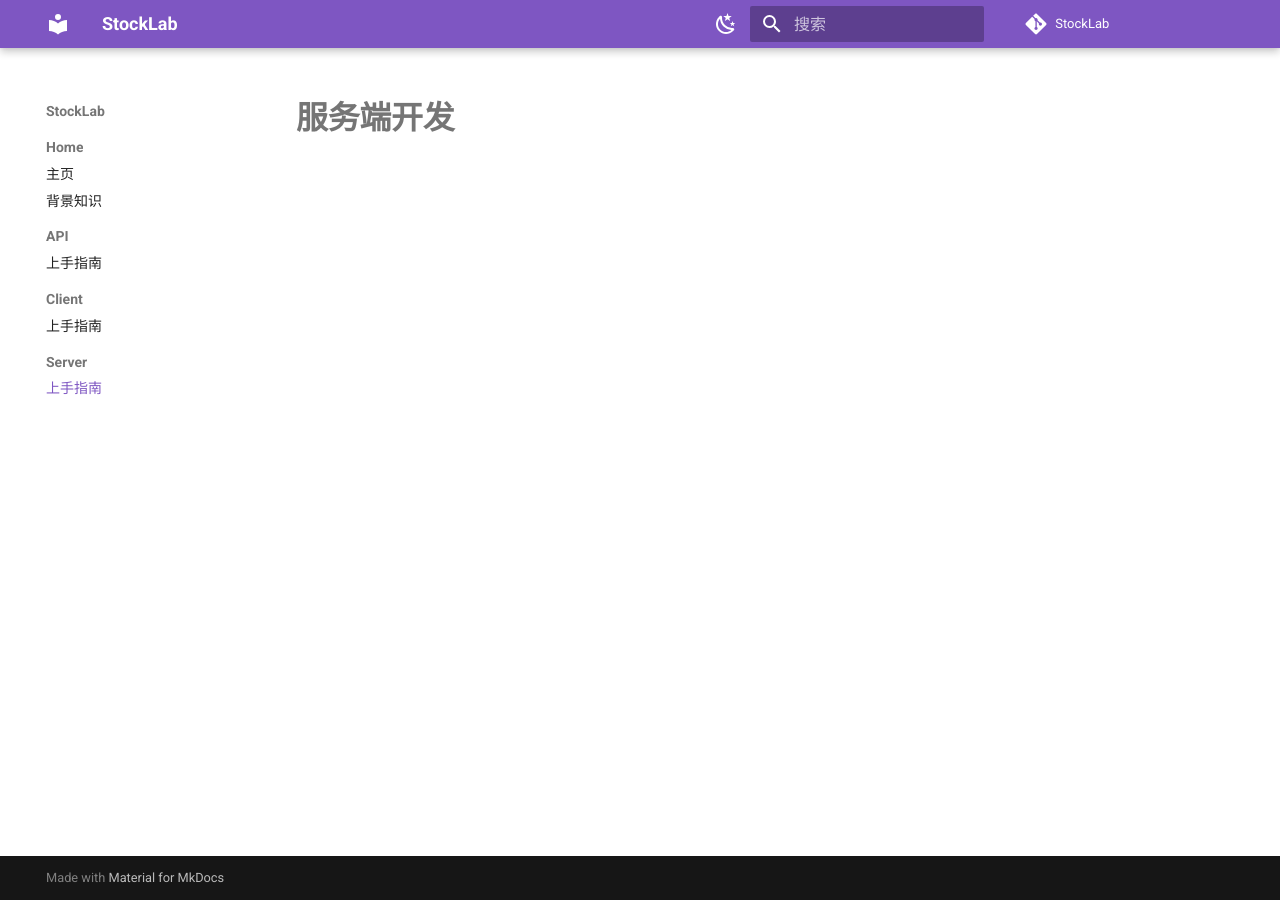
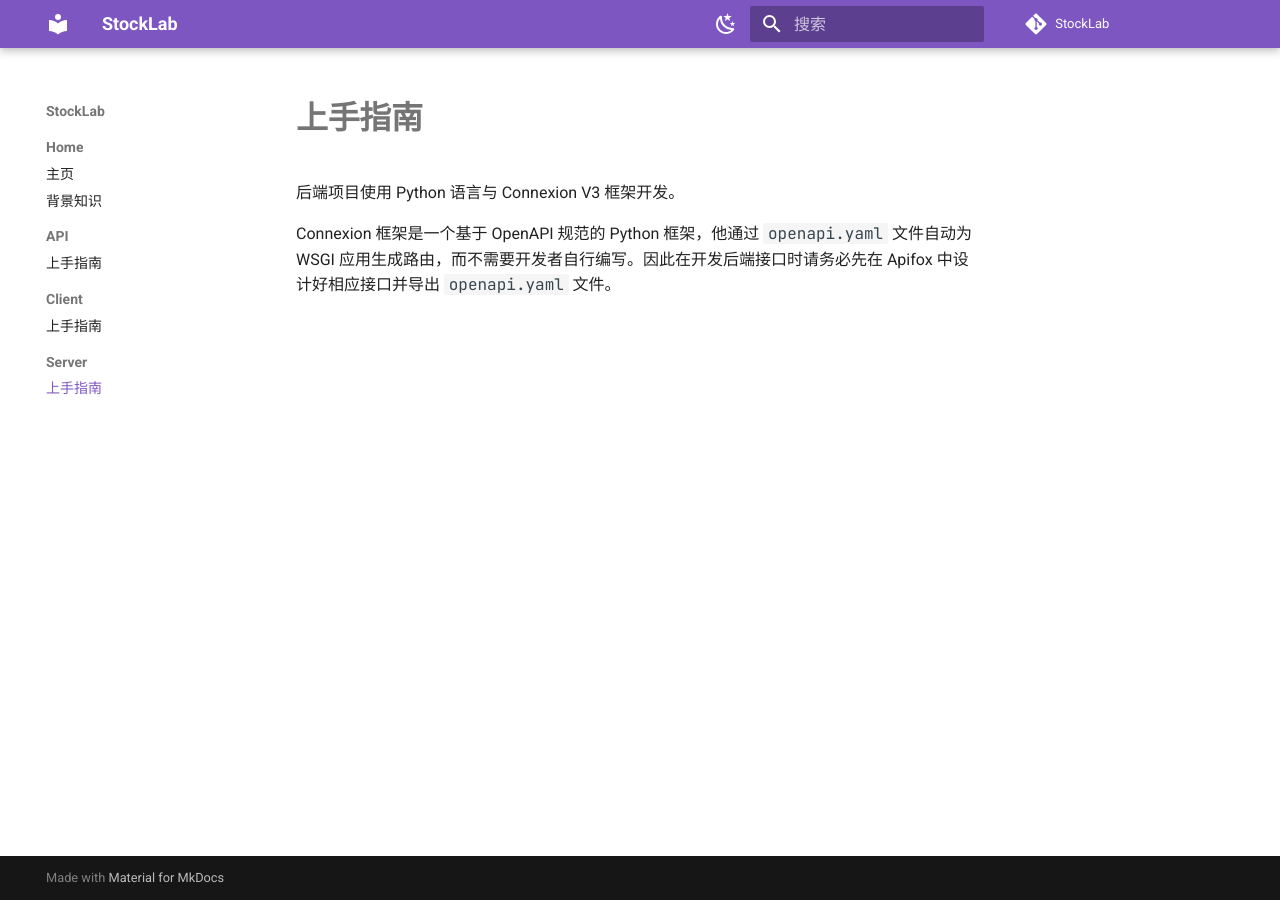
Before and after one commit to ZJU-SE-StockLab/docs, an MkDocs documentation site: the page built from docs/server/index.md, in a window 1280 px wide. Built offline with MkDocs 1.6.1 and Material for MkDocs 9.7.7, drawn with Linux system fonts in a browser that asks for light colours.

Commit message:
更新前后端上手指南

```diff
--- a/docs/server/index.md
+++ b/docs/server/index.md
@@ -1 +1,5 @@
-# 服务端开发
+# 上手指南
+
+后端项目使用 Python 语言与 Connexion V3 框架开发。
+
+Connexion 框架是一个基于 OpenAPI 规范的 Python 框架，他通过 `openapi.yaml` 文件自动为 WSGI 应用生成路由，而不需要开发者自行编写。因此在开发后端接口时请务必先在 Apifox 中设计好相应接口并导出 `openapi.yaml` 文件。
```
Also changed, not shown: docs/client/index.md (+4 -2 lines).
